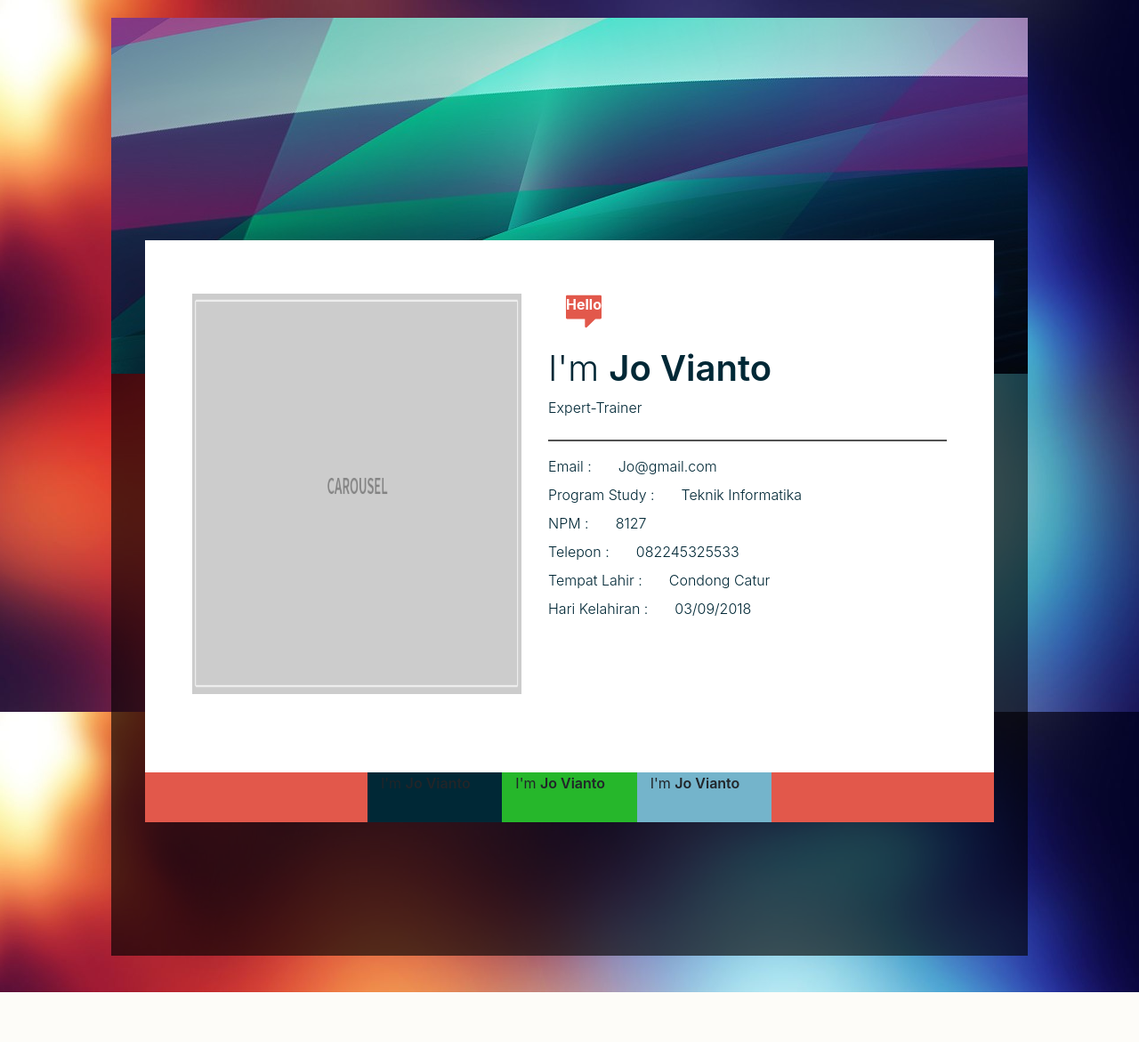
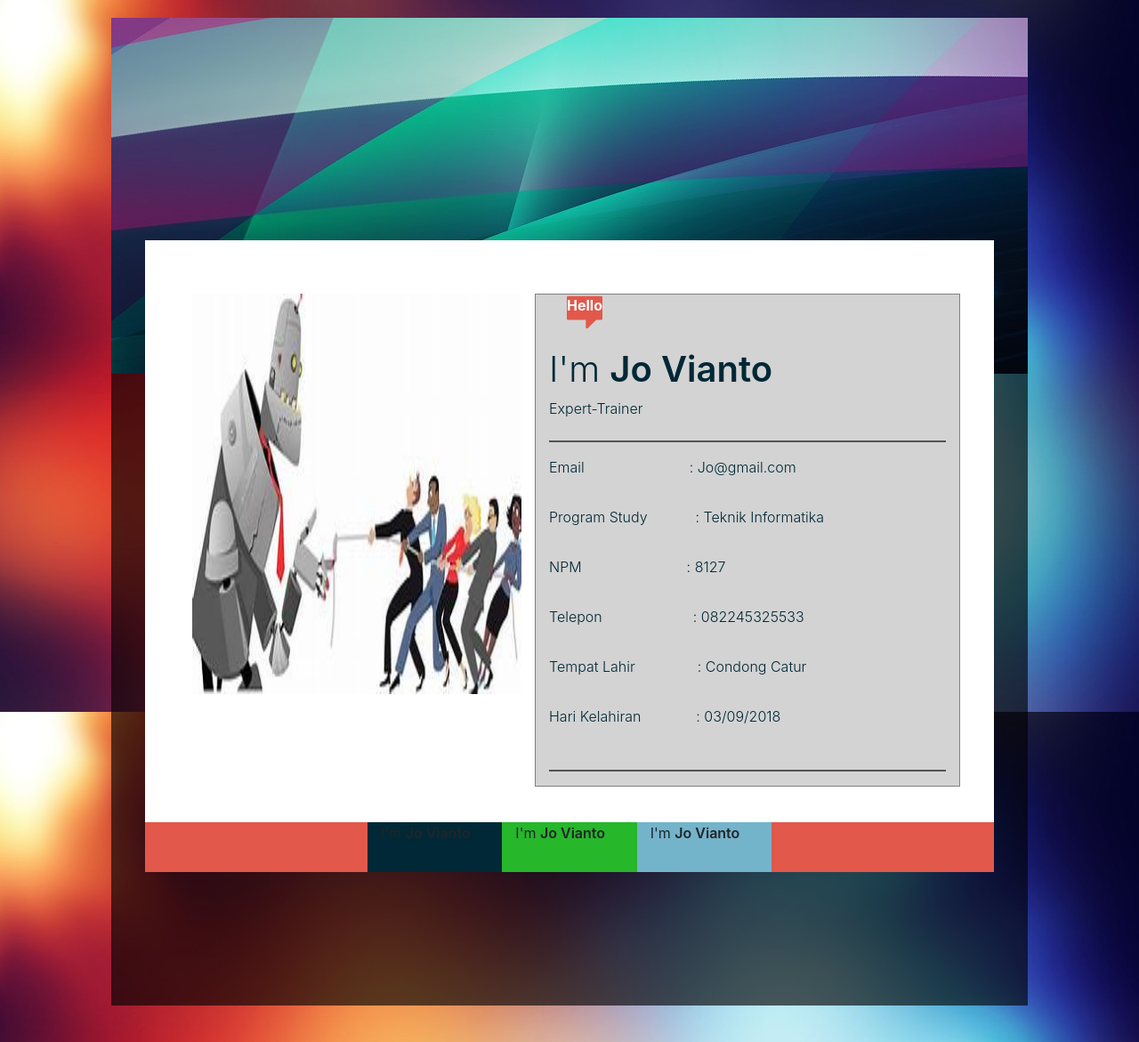
Before and after one commit to PAWSQUAD2/UTS, a PHP site: page /profile.html in a window 1280 px wide. Shown: the whole page at 89% size. Before the commit the page ends 1115 px from the top, so only its background shows below. Run offline with PHP 8.4, Linux system fonts and the light colour scheme.

Commit message:
edit profil
nambah gambar

```diff
--- a/css/main-responsive.css
+++ b/css/main-responsive.css
@@ -369,4 +369,9 @@ input:valid + span:before {
     color: red;
 }
 
+#box{
+       border: 1px solid gray;
+       outline-color: invert;
+       background-color: lightgray;
+ }
 /*END OF DEFAULT THEME OF INPUPT TAG*/
--- a/profile.html
+++ b/profile.html
@@ -19,9 +19,9 @@
                     <div class="profile-header-container p-x-5 pad-t-60px">
                         <div class="row pad-b-40px">
                             <div class="col-md-auto photo-profile mb-5" >
-                                <img src="images/Carousel_Placeholder.png" alt="pp">
+                                <img src="images/2.JPEG" alt="pp">
                             </div>
-                            <div class="col profile-data">
+                            <div class="col profile-data" id="box">
                                 <div class="speech-icon">Hello</div>
                                 <div class="row  mar-t-20px">
                                     <label class="col-md-auto color-darkTheme h1 weight-300">I'm <span class="bold-600">Jo Vianto</span></label><br>
@@ -31,28 +31,29 @@
                                 </div>
                                 <hr style="height:2px;border:none;background-color:rgb(82, 82, 82);">
                                 <div class="row">
-                                    <label class="col-md-auto color-darkTheme weight-300">Email          : </label><label class="col-md-auto color-darkTheme weight-300">Jo@gmail.com</label>
-                                </div>
+                                    <label class="col-md-auto color-darkTheme weight-300">Email </label> <label class="col-md-auto color-darkTheme weight-300">&ensp;&ensp;&ensp;&ensp;&ensp;&ensp;&ensp;&ensp;&ensp;&ensp;&ensp;: Jo@gmail.com</label>
+                                </div><br>
 
-                                <div class="row">
-                                    <label class="col-md-auto color-darkTheme weight-300">Program Study  : </label><label class="col-md-auto color-darkTheme weight-300">Teknik Informatika</label>
-                                </div>
+                                <div class="row" >
+                                    <label class="col-md-auto color-darkTheme weight-300">Program Study  </label><label class="col-md-auto color-darkTheme weight-300">&ensp;&ensp;&ensp;: Teknik Informatika</label>
+                                </div><br>
 
-                                 <div class="row">
-                                    <label class="col-md-auto color-darkTheme weight-300">NPM            : </label><label class="col-md-auto color-darkTheme weight-300">8127</label>
-                                </div>
+                                 <div class="row" >
+                                    <label class="col-md-auto color-darkTheme weight-300">NPM </label><label class="col-md-auto color-darkTheme weight-300">&ensp;&ensp;&ensp;&ensp;&ensp;&ensp;&ensp;&ensp;&ensp;&ensp;&ensp;: 8127</label>
+                                </div><br>
 
-                                <div class="row">
-                                    <label class="col-md-auto color-darkTheme weight-300">Telepon        : </label><label class="col-md-auto color-darkTheme weight-300">082245325533</label>
-                                </div>
+                                <div class="row" ">
+                                    <label class="col-md-auto color-darkTheme weight-300">Telepon </label><label class="col-md-auto color-darkTheme weight-300">&ensp;&ensp;&ensp;&ensp;&ensp;&ensp;&ensp;&ensp;&ensp;: 082245325533</label>
+                                </div><br>
 
-                                <div class="row">
-                                    <label class="col-md-auto color-darkTheme weight-300">Tempat Lahir   : </label><label class="col-md-auto color-darkTheme weight-300">Condong Catur</label>
-                                </div>
+                                <div class="row" >
+                                    <label class="col-md-auto color-darkTheme weight-300">Tempat Lahir</label><label class="col-md-auto color-darkTheme weight-300">&ensp;&ensp;&ensp;&ensp;&ensp;: Condong Catur</label>
+                                </div><br>
 
-                                <div class="row">
-                                    <label class="col-md-auto color-darkTheme weight-300">Hari Kelahiran :</label><label class="col-md-auto color-darkTheme weight-300">03/09/2018</label>
-                                </div>
+                                <div class="row" >
+                                    <label class="col-md-auto color-darkTheme weight-300">Hari Kelahiran</label><label class="col-md-auto color-darkTheme weight-300">&ensp;&ensp;&ensp;&ensp;: 03/09/2018</label>
+                                </div><br>
+                                <hr style="height:2px;border:none;background-color:rgb(82, 82, 82);">
 
 
                             </div>
```
Also changed, not shown: images/1.jpeg (added), images/2.jpeg (added).
